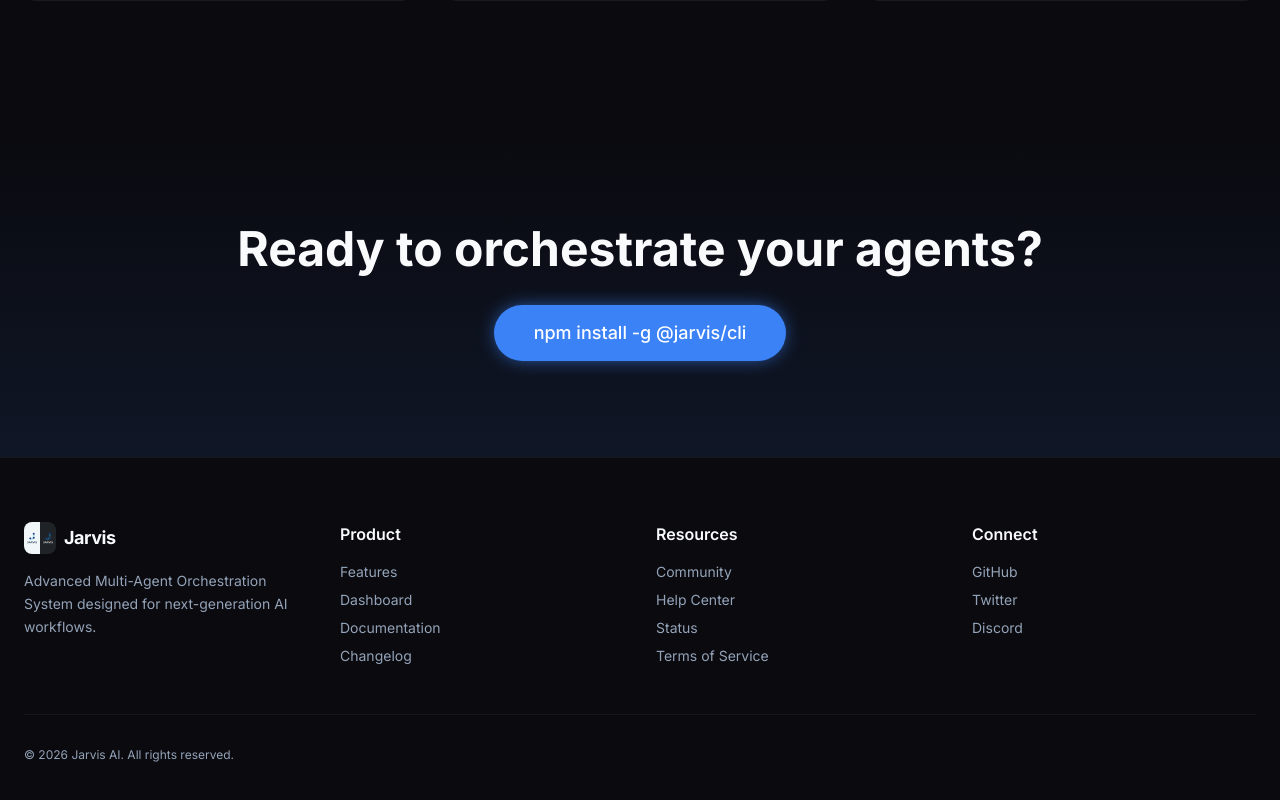
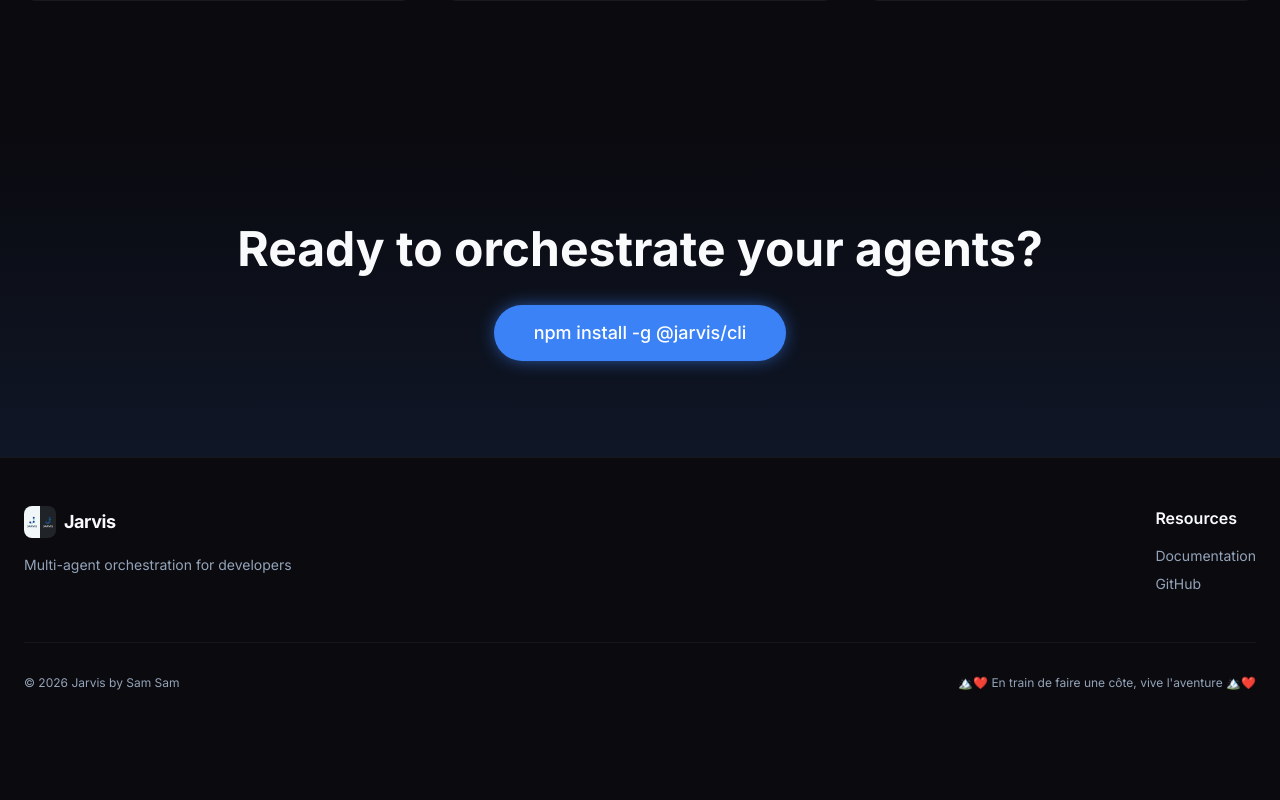
Before and after one commit to ateliersam86/jarvis, a Next.js app in the folder web/: page /en in a window 1280 px wide. Shown: the part 1880-2680 px from the top of the page. After the commit the page ends 2619 px from the top, so only its background shows below. Built offline with nearby package versions, Linux system fonts and the light colour scheme.

Commit message:
🌍 Phase 4: Full internationalization
- Navbar: uses useTranslations for all text
- Footer: simplified, internationalized, Sam Sam branding
- All UI text now comes from fr.json/en.json

```diff
--- a/web/components/shared/Footer.tsx
+++ b/web/components/shared/Footer.tsx
@@ -1,55 +1,41 @@
+'use client'
+
 import { Logo } from "./Logo"
 import { Link } from "@/i18n/routing"
+import { useTranslations } from 'next-intl'
 
 export function Footer() {
+  const t = useTranslations('Footer')
+
   return (
-    <footer className="border-t border-white/5 bg-background py-12 md:py-16">
+    <footer className="border-t border-white/5 bg-background py-12">
       <div className="container mx-auto px-4 md:px-6">
-        <div className="grid grid-cols-1 md:grid-cols-4 gap-8 mb-12">
-          <div className="col-span-1 md:col-span-1">
+        <div className="flex flex-col md:flex-row justify-between items-start gap-8 mb-12">
+          <div className="max-w-xs">
             <Logo className="mb-4" />
             <p className="text-muted text-sm leading-relaxed">
-              Advanced Multi-Agent Orchestration System designed for next-generation AI workflows.
+              {t('tagline')}
             </p>
           </div>
 
-          <div>
-            <h3 className="font-semibold mb-4 text-foreground">Product</h3>
-            <ul className="space-y-2 text-sm text-muted">
-              <li><Link href="/features" className="hover:text-primary transition-colors">Features</Link></li>
-              <li><Link href="/dashboard" className="hover:text-primary transition-colors">Dashboard</Link></li>
-              <li><Link href="/docs" className="hover:text-primary transition-colors">Documentation</Link></li>
-              <li><Link href="#" className="hover:text-primary transition-colors">Changelog</Link></li>
-            </ul>
-          </div>
-
-          <div>
-            <h3 className="font-semibold mb-4 text-foreground">Resources</h3>
-            <ul className="space-y-2 text-sm text-muted">
-              <li><Link href="#" className="hover:text-primary transition-colors">Community</Link></li>
-              <li><Link href="#" className="hover:text-primary transition-colors">Help Center</Link></li>
-              <li><Link href="#" className="hover:text-primary transition-colors">Status</Link></li>
-              <li><Link href="#" className="hover:text-primary transition-colors">Terms of Service</Link></li>
-            </ul>
-          </div>
-
-          <div>
-            <h3 className="font-semibold mb-4 text-foreground">Connect</h3>
-            <ul className="space-y-2 text-sm text-muted">
-              <li><Link href="#" className="hover:text-primary transition-colors">GitHub</Link></li>
-              <li><Link href="#" className="hover:text-primary transition-colors">Twitter</Link></li>
-              <li><Link href="#" className="hover:text-primary transition-colors">Discord</Link></li>
-            </ul>
+          <div className="flex gap-12">
+            <div>
+              <h3 className="font-semibold mb-4 text-foreground">{t('resources')}</h3>
+              <ul className="space-y-2 text-sm text-muted">
+                <li><Link href="/docs" className="hover:text-primary transition-colors">{t('docs')}</Link></li>
+                <li><a href="https://github.com/ateliersam86/jarvis" target="_blank" rel="noopener noreferrer" className="hover:text-primary transition-colors">{t('github')}</a></li>
+              </ul>
+            </div>
           </div>
         </div>
 
         <div className="pt-8 border-t border-white/5 flex flex-col md:flex-row justify-between items-center gap-4">
           <p className="text-xs text-muted">
-            © {new Date().getFullYear()} Jarvis AI. All rights reserved.
+            © {new Date().getFullYear()} Jarvis by Sam Sam
           </p>
-          <div className="flex gap-4">
-            {/* Social Icons could go here */}
-          </div>
+          <p className="text-xs text-muted">
+            🏔️❤️ En train de faire une côte, vive l'aventure 🏔️❤️
+          </p>
         </div>
       </div>
     </footer>
--- a/web/components/shared/Navbar.tsx
+++ b/web/components/shared/Navbar.tsx
@@ -8,8 +8,10 @@ import { Button } from '@/components/ui/Button'
 import { cn } from '@/lib/utils'
 import { Menu, X } from 'lucide-react'
 import { LanguageSwitcher } from './LanguageSwitcher'
+import { useTranslations } from 'next-intl'
 
 export function Navbar() {
+  const t = useTranslations('Nav')
   const [isScrolled, setIsScrolled] = useState(false)
   const [isMobileMenuOpen, setIsMobileMenuOpen] = useState(false)
   const pathname = usePathname()
@@ -23,9 +25,9 @@ export function Navbar() {
   }, [])
 
   const navLinks = [
-    { name: 'Features', href: '/features' },
-    { name: 'Docs', href: '/docs' },
-    { name: 'Dashboard', href: '/dashboard' },
+    { name: t('features'), href: '/features' },
+    { name: t('docs'), href: '/docs' },
+    { name: t('dashboard'), href: '/dashboard' },
   ]
 
   return (
@@ -42,7 +44,7 @@ export function Navbar() {
         <nav className="hidden md:flex items-center gap-8">
           {navLinks.map((link) => (
             <Link
-              key={link.name}
+              key={link.href}
               href={link.href}
               className={cn(
                 "text-sm font-medium transition-colors hover:text-primary",
@@ -57,22 +59,22 @@ export function Navbar() {
         <div className="hidden md:flex items-center gap-4">
           <LanguageSwitcher />
           <Link href="/login">
-            <Button variant="ghost" size="sm">Log in</Button>
+            <Button variant="ghost" size="sm">{t('login')}</Button>
           </Link>
           <Link href="/register">
-            <Button variant="primary" size="sm">Get Started</Button>
+            <Button variant="primary" size="sm">{t('register')}</Button>
           </Link>
         </div>
 
         {/* Mobile Toggle */}
         <div className="flex items-center gap-4 md:hidden">
-            <LanguageSwitcher />
-            <button
+          <LanguageSwitcher />
+          <button
             className="text-foreground"
             onClick={() => setIsMobileMenuOpen(!isMobileMenuOpen)}
-            >
+          >
             {isMobileMenuOpen ? <X /> : <Menu />}
-            </button>
+          </button>
         </div>
       </div>
 
@@ -85,7 +87,7 @@ export function Navbar() {
         >
           {navLinks.map((link) => (
             <Link
-              key={link.name}
+              key={link.href}
               href={link.href}
               onClick={() => setIsMobileMenuOpen(false)}
               className={cn(
@@ -98,10 +100,10 @@ export function Navbar() {
           ))}
           <div className="flex flex-col gap-2 pt-4 border-t border-white/5">
             <Link href="/login" onClick={() => setIsMobileMenuOpen(false)}>
-              <Button variant="ghost" className="w-full justify-start">Log in</Button>
+              <Button variant="ghost" className="w-full justify-start">{t('login')}</Button>
             </Link>
             <Link href="/register" onClick={() => setIsMobileMenuOpen(false)}>
-              <Button variant="primary" className="w-full">Get Started</Button>
+              <Button variant="primary" className="w-full">{t('register')}</Button>
             </Link>
           </div>
         </motion.div>
```
